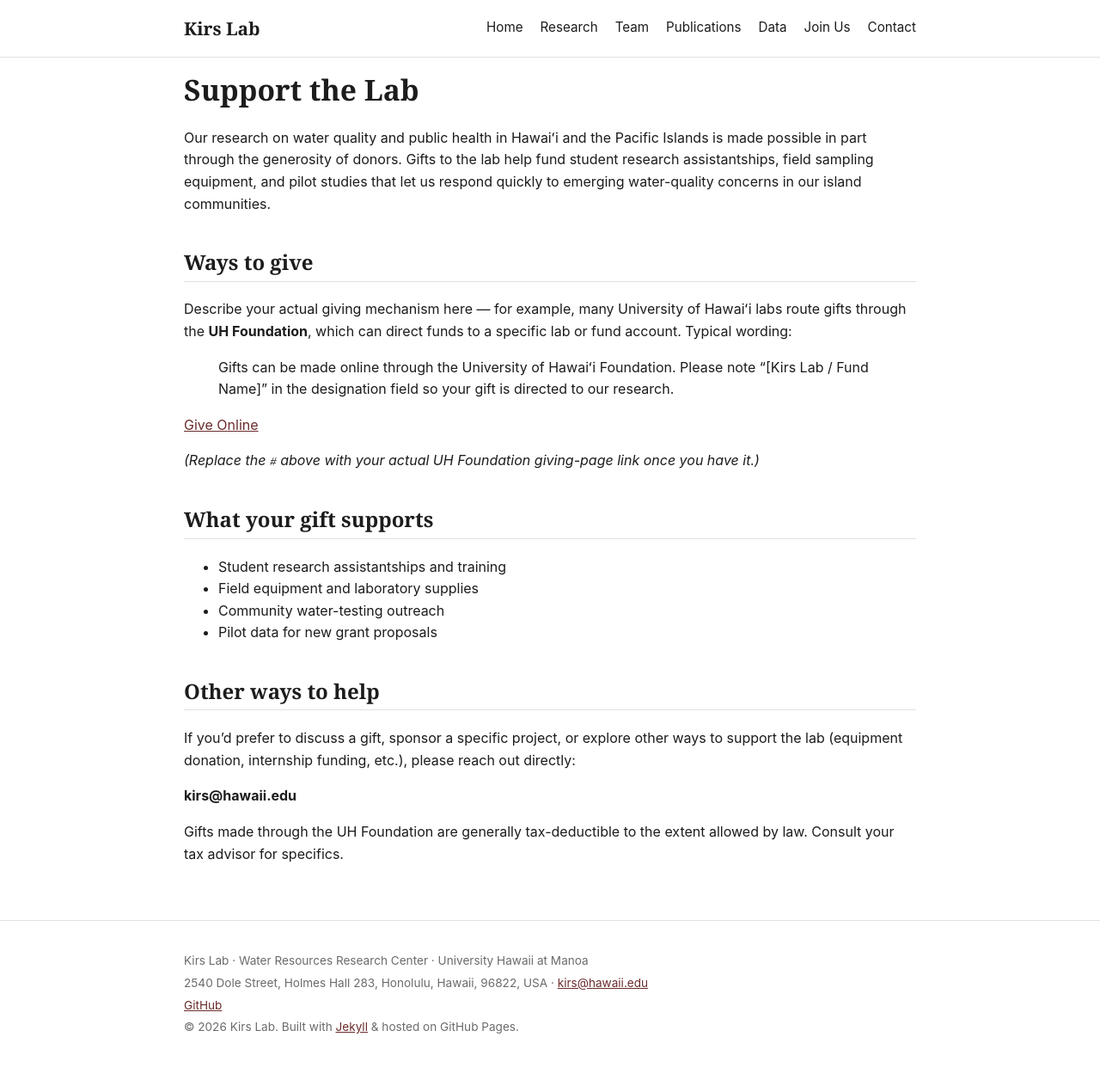
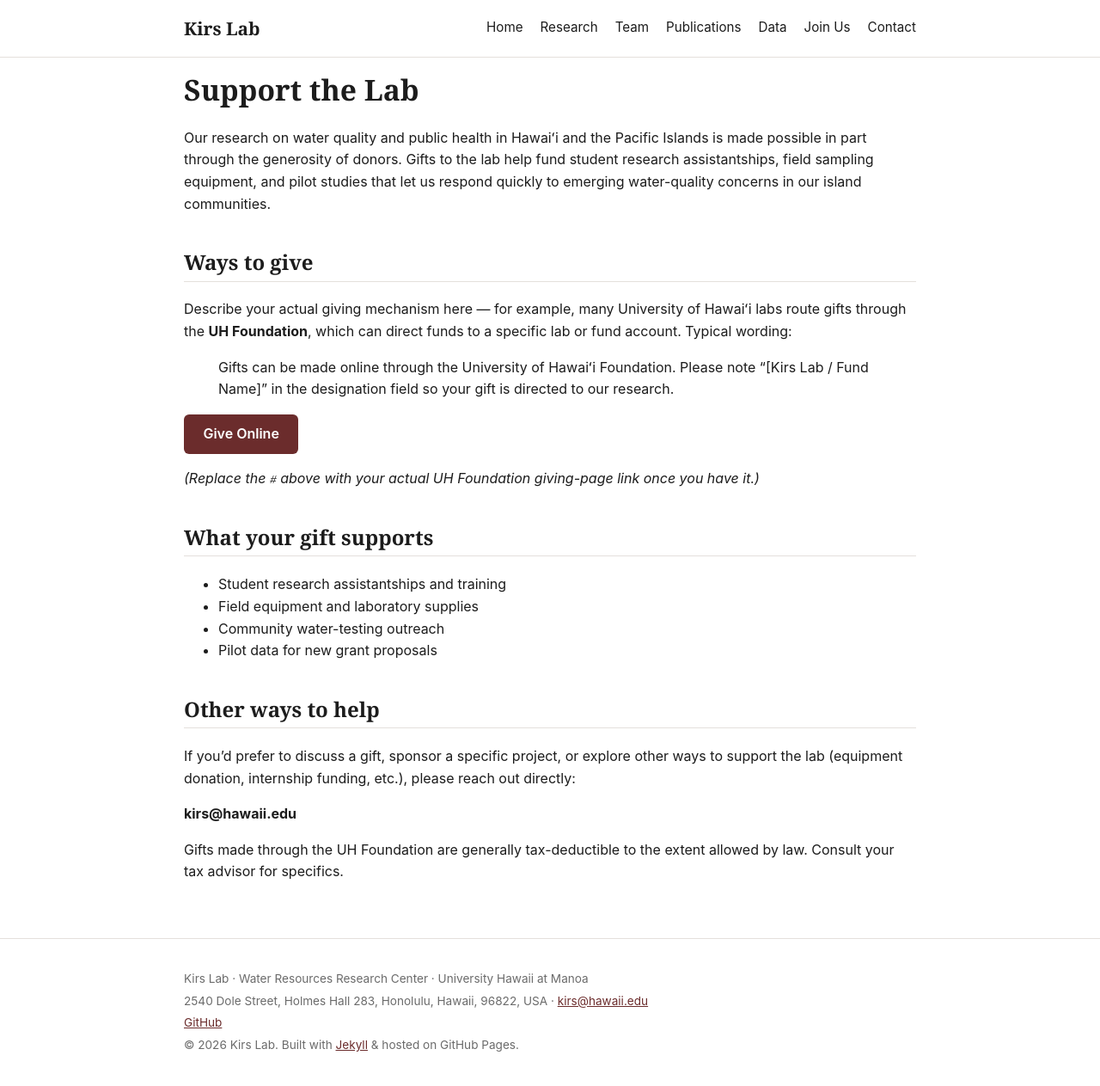
Before and after one commit to MarekKirs/marekkirs.github.io, a Jekyll site: the page built from donate.md, in a window 1280 px wide. Shown: the whole page at 86% size. Built offline with Jekyll 4.4.1, drawn with Linux system fonts in a browser that asks for light colours; before the commit the page ends 1242 px from its top, so only the background shows below that.

Commit message:
Update style.css

```diff
--- a/assets/css/style.css
+++ b/assets/css/style.css
@@ -168,7 +168,22 @@ a:hover { text-decoration: none; }
   text-transform: uppercase;
   letter-spacing: .03em;
 }
+/* Contact */
+.contact-block { margin-bottom: 1.5rem; }
 
+/* Donate button */
+.donate-button {
+  display: inline-block;
+  background: var(--color-accent);
+  color: #fff;
+  padding: .65rem 1.4rem;
+  border-radius: 6px;
+  text-decoration: none;
+  font-weight: 600;
+}
+.donate-button:hover {
+  opacity: .9;
+}
 /* Contact */
 .contact-block { margin-bottom: 1.5rem; }
 
```
